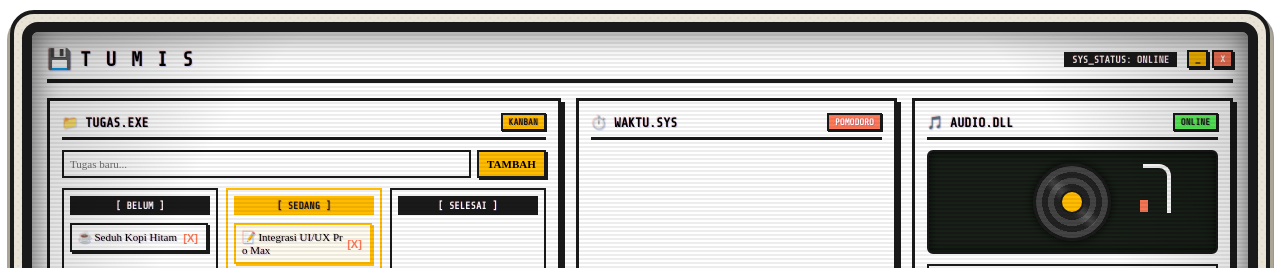
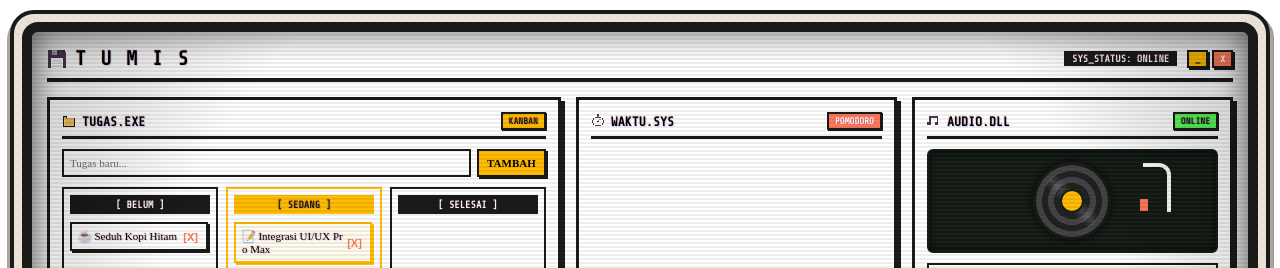
Before and after one commit to zidanLPTP/TumisApp, a website: page src/index.html in a window 1280 px wide. Shown: the top 268 px of the page. Drawn offline with nearby package versions, Linux system fonts and the light colour scheme.

Commit message:
feat: replace emoji titles with custom SVGs (TUMIS, TUGAS, WAKTU, AUDIO) in header and bento panel headers

```diff
--- a/src/index.html
+++ b/src/index.html
@@ -12,7 +12,7 @@
       <!-- Header Aplikasi -->
       <div class="panel-header" style="border-bottom: 4px solid #1a1a1a; padding-bottom: 8px; margin-bottom: 15px;">
         <div style="display: flex; align-items: center; gap: 8px;">
-          <span style="font-size: 20px;">💾</span>
+          <img src="assets/TUMIS.svg" style="height: 20px; width: auto;" alt="Tumis Icon"/>
           <span style="font-size: 20px; font-weight: bold; letter-spacing: 2px;">T U M I S</span>
         </div>
         <div style="display: flex; align-items: center; gap: 10px;">
@@ -31,7 +31,10 @@
         <!-- Kolom 1: Kanban (TUGAS.EXE) -->
         <div class="terminal-panel" id="kanban-panel">
           <div class="panel-header">
-            <span>📁 TUGAS.EXE</span>
+            <div style="display: flex; align-items: center; gap: 6px;">
+              <img src="assets/TUGAS.svg" style="height: 14px; width: auto;" alt="Tugas Icon"/>
+              <span>TUGAS.EXE</span>
+            </div>
             <span class="panel-badge" style="background: var(--accent-primary); color: var(--color-text);">KANBAN</span>
           </div>
           <div id="kanban-container" style="flex-grow: 1; display: flex; flex-direction: column;">
@@ -43,7 +46,10 @@
         <!-- Kolom 2: Pomodoro (WAKTU.SYS) -->
         <div class="terminal-panel" id="timer-panel">
           <div class="panel-header">
-            <span>⏱️ WAKTU.SYS</span>
+            <div style="display: flex; align-items: center; gap: 6px;">
+              <img src="assets/WAKTU.svg" style="height: 14px; width: auto;" alt="Waktu Icon"/>
+              <span>WAKTU.SYS</span>
+            </div>
             <span class="panel-badge">POMODORO</span>
           </div>
           <div id="timer-container" style="flex-grow: 1; display: flex; flex-direction: column;">
@@ -55,7 +61,10 @@
         <!-- Kolom 3: Musik & Downloader (AUDIO.DLL) -->
         <div class="terminal-panel" id="music-panel">
           <div class="panel-header">
-            <span>🎵 AUDIO.DLL</span>
+            <div style="display: flex; align-items: center; gap: 6px;">
+              <img src="assets/AUDIO.svg" style="height: 14px; width: auto;" alt="Audio Icon"/>
+              <span>AUDIO.DLL</span>
+            </div>
             <span class="panel-badge" style="background: var(--color-active); color: var(--color-text);">ONLINE</span>
           </div>
           <div id="music-container" style="flex-grow: 1; display: flex; flex-direction: column;">
```
Also changed, not shown: src/assets/AUDIO.svg (added), src/assets/TUGAS.svg (added), src/assets/TUMIS.svg (added), src/assets/WAKTU.svg (added).
